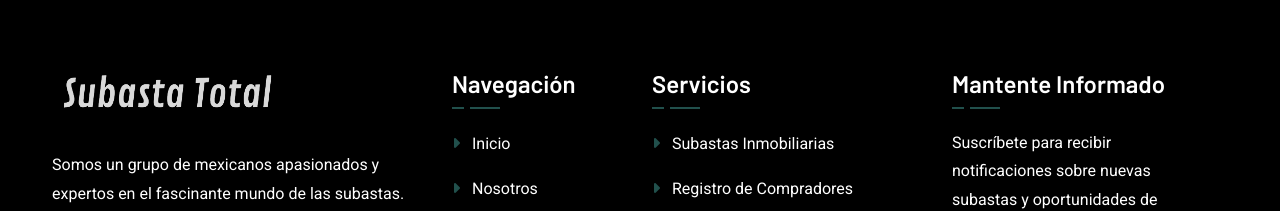
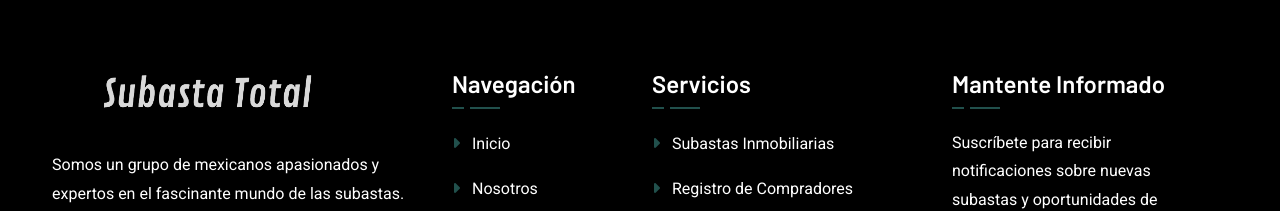
Before and after one commit to fg-dev-esc/subasta-total, a React (Vite) app: page / in a window 1280 px wide. Shown: the part 6829-7040 px from the top of the page. Built offline with nearby package versions, Linux system fonts and the light colour scheme; no server answers.

Commit message:
margin en footer logo

```diff
--- a/src/layout/Footer/footer.css
+++ b/src/layout/Footer/footer.css
@@ -36,8 +36,16 @@
   margin-right: 8px;
 }
 
+.footer-logo {
+   display: block;
+   margin-left: auto;
+   margin-right: auto;
+ }
+
 .footer-logo img {
   max-height: 60px;
+  position: relative;
+  left: 40px;
 }
 
 .footer-newsletter .form-control {
```
